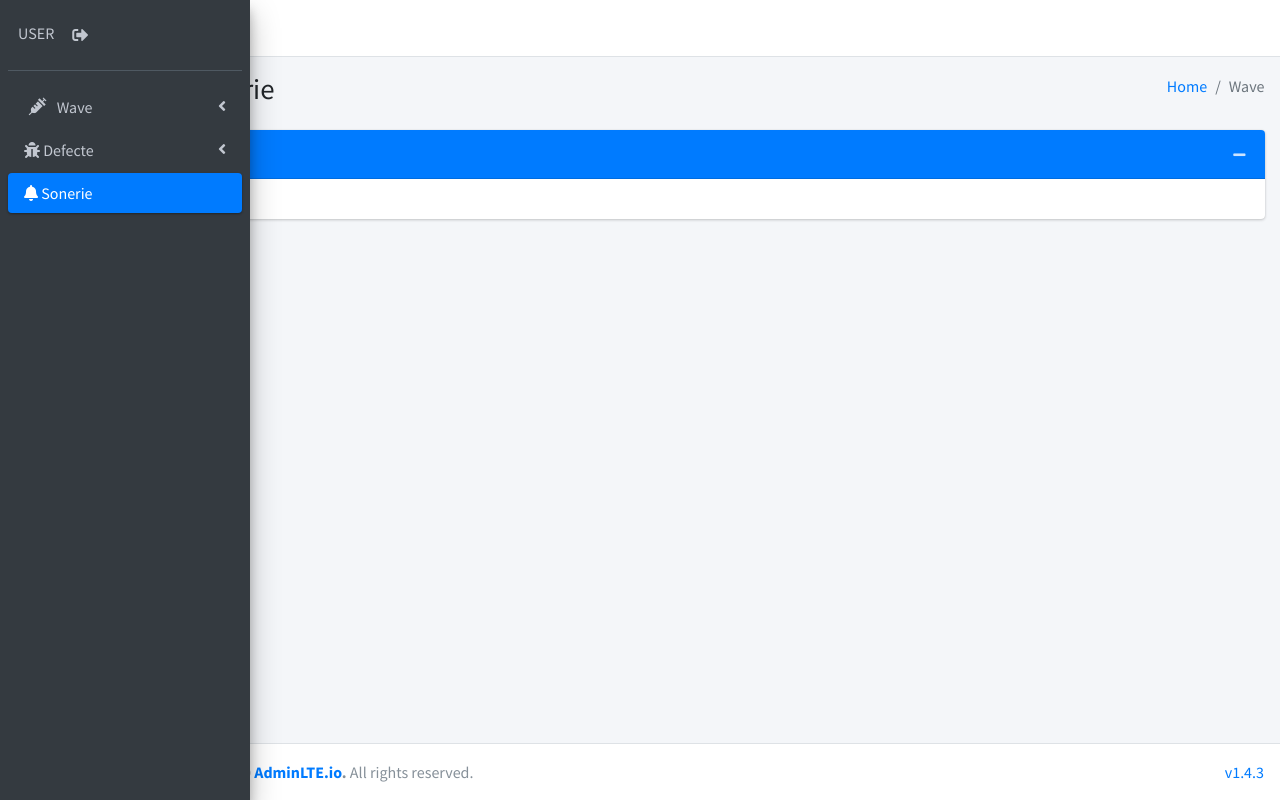
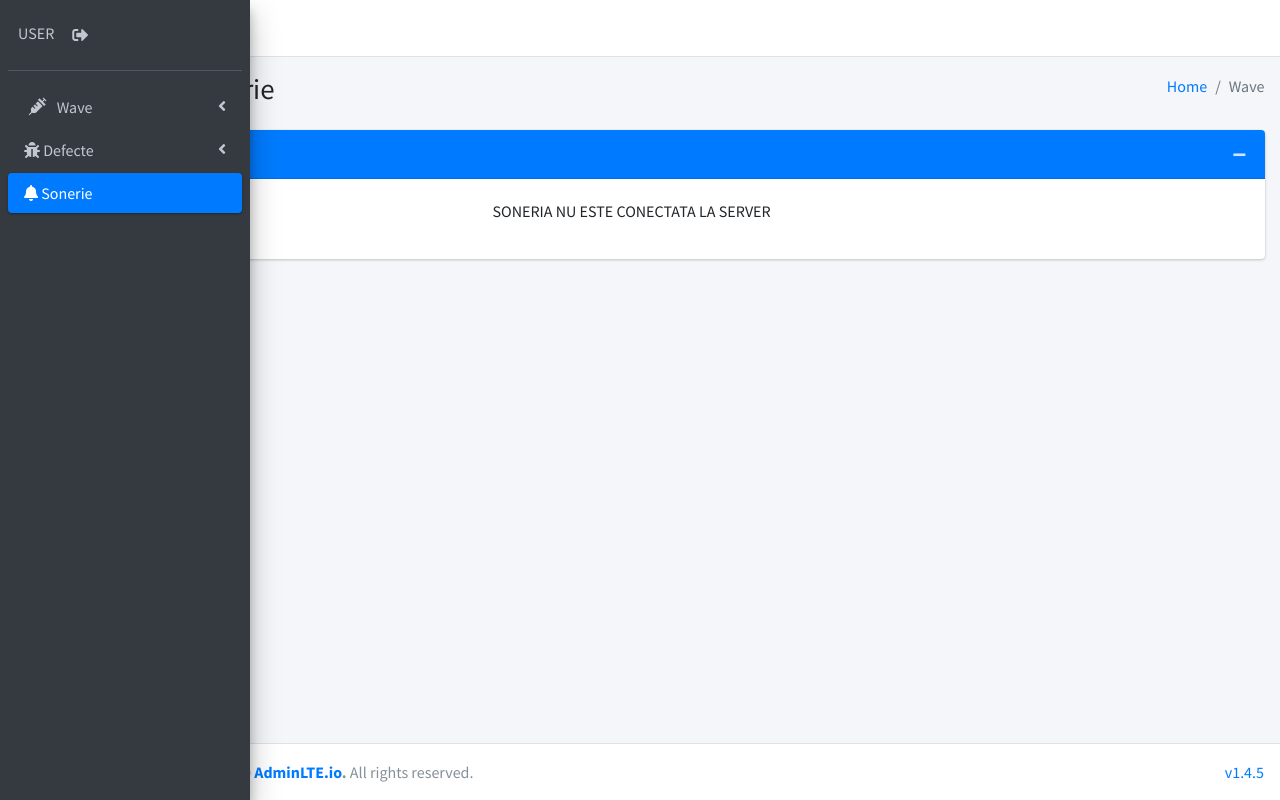
Before and after one commit to andreicampean31/nord-manage, a Django app: page /sonerie/ in a window 1280 px wide. Run offline with Django 3.2, Linux system fonts and the light colour scheme; data that the repository does not hold is empty; some libraries are stand-ins or nearby versions.

Commit message:
status conexiune esp-server, sort alarme (#26)
- afisare status conexiune esp cu server cu un delay de 10 secunde
- sortare alarme crescatpr

```diff
--- a/nord_manage/sonerie/templates/sonerie/home.html
+++ b/nord_manage/sonerie/templates/sonerie/home.html
@@ -7,6 +7,7 @@
 
 {% block page_title %} <h1>Home - Sonerie</h1>{% endblock page_title %}
 {% block content %}
+
 <div class="card card-primary">
     <div class="card-header">
       <h3 class="card-title">Sonerie</h3>
@@ -18,13 +19,19 @@
       </div>
     </div>
     <div class="card-body">
-        <div class="col-6">
+      <div class="row">
+        <div class="col-4">
             <div class="list-group" id="lista-sonerii">
               {% for i,j in zipped %}
                 <a href="#" id="soneriiExistente" class="list-group-item list-group-item-action list-group-item-{%if j == True %}success{% else %}warning{%endif%} ">{{i}}</a>
               {% endfor %}
             </div>
         </div>
+        <div class="col-6">
+
+            <p id="esp-status">SONERIA NU ESTE CONECTATA LA SERVER</p>
+        </div>
+      </div>
     <!-- /.card-body -->
 </div>
   <!-- /.card -->
@@ -93,7 +100,7 @@
 
     $.get("{% url 'sonerie-getsettings' %}", {sonerie: alarma}, function (data) {
       console.log(data);
-
+      data['ore'].sort();
       $('#nume').val(data['denumire']);
       $('#pin').val(data['pin']);
       id = data['id']
@@ -178,6 +185,22 @@
       }
     })
   });
+  function showEsp(){
+    $.ajax({
+      type: 'GET',
+      url: "{% url 'showEspStatus' %}",
+      success: function(data){
+        console.log(data)
+        if(data["status"]==1){
+          $('#esp-status').text("SONERIA ESTE CONECTATA LA SERVER")
+        }
+        else{
+          $('#esp-status').text("SONERIA NU ESTE CONECTATA LA SERVER")
+        }
+      }
+    })
+  }
+  setInterval(showEsp, 10000);
 
   $('.timepicker').timepicker({
     timeFormat: 'HH:mm',
--- a/nord_manage/sonerie/urls.py
+++ b/nord_manage/sonerie/urls.py
@@ -6,6 +6,8 @@ urlpatterns = [
     path('getAlarms', views.getAlarms, name='sonerie-getAlarms'),
     path('getSettings/', views.getSettings, name='sonerie-getsettings'),
     path('updateSettings/', views.updateSettings, name='sonerie-updateSettings'),
-    path('arduGetSettings/', views.ardu_get_settings, name='sonerie-arduGetSettings')
+    path('arduGetSettings/', views.ardu_get_settings, name='sonerie-arduGetSettings'),
+    path('espStatus/', views.espStatus, name="espStatus"),
+    path('showEspStatus/', views.showEspStatus, name="showEspStatus")
     #path('import/update/', views.update, name='defecte-update')
 ]
--- a/nord_manage/sonerie/views.py
+++ b/nord_manage/sonerie/views.py
@@ -6,6 +6,8 @@ from django.http import HttpResponse, JsonResponse
 from .models import Info_Sonerii, Ore_Sonerii
 from django.views.decorators.csrf import csrf_exempt
 from datetime import datetime
+
+espstatus = 0
 
 def home(request):
     lista_sonerii = Info_Sonerii.objects.values('id', 'denumire', 'status')
@@ -65,6 +67,31 @@ def getSettings(request):
         'ore': lista_ore,
         'status': status
         })
+
+def espStatus(request):
+    global espstatus
+    if request.method == 'GET':
+
+        status = request.GET.get("status")
+        #print(status)
+        if status == "1":
+            espstatus = 1
+            print(espstatus)
+        else:
+            espstatus = 0
+        return HttpResponse()
+    else:
+        espStatus = 0
+
+def showEspStatus(request):
+    global espstatus
+    esp_local_status = espstatus
+    if request.method == 'GET':
+        #print(espstatus)
+        espstatus = 0
+        return JsonResponse({"status": esp_local_status})
+
+
 
 @csrf_exempt
 def updateSettings(request):
--- a/nord_manage/templates/base.html
+++ b/nord_manage/templates/base.html
@@ -178,7 +178,7 @@ scratch. This page gets rid of all links and provides the needed markup only.
     <footer class="main-footer">
       <!-- To the right -->
       <div class="float-right d-none d-sm-inline">
-        <a href="https://github.com/andreicampean31/nord-manage/releases/tag/v1.4.3">v1.4.3</a>
+        <a href="https://github.com/andreicampean31/nord-manage/releases/tag/v1.4.5">v1.4.5</a>
       </div>
       <!-- Default to the left -->
       <strong>Copyright &copy; 2014-2020 <a href="https://adminlte.io">AdminLTE.io</a>.</strong> All rights reserved.
```
